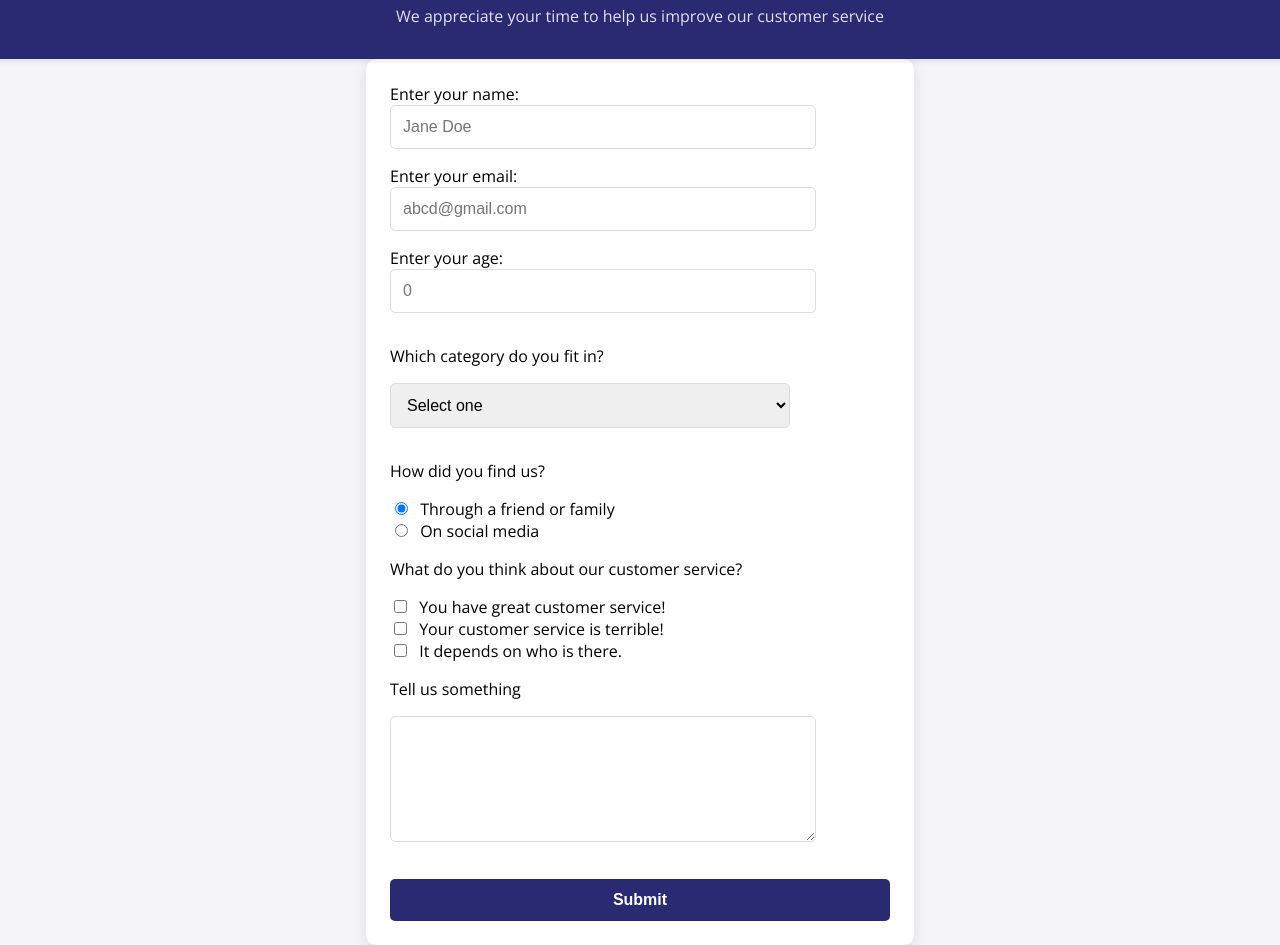
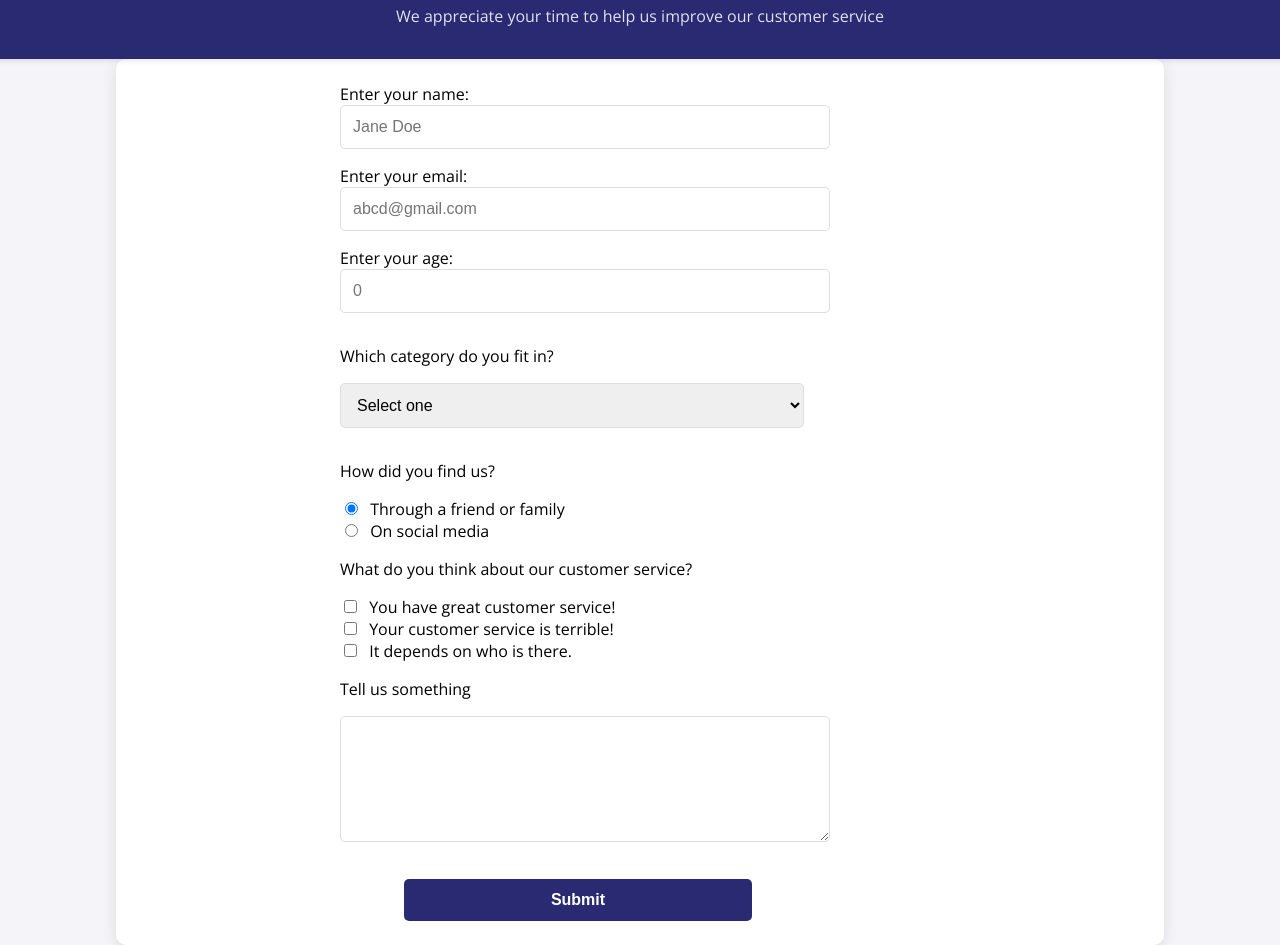
Before and after one commit to Jannattttt/survey_form, a plain HTML site: page index.html in a window 1280 px wide. Shown: the part 58-1003 px from the top of the page. Drawn offline with nearby package versions, Linux system fonts and the light colour scheme.

Commit message:
Another Correction

```diff
--- a/index.html
+++ b/index.html
@@ -18,6 +18,7 @@
   <!-- Form Container -->
   <div id="form-container">
     <form id="survey-form">
+        <div class="inner">
       <label id="name-label">Enter your name:</label>
       <input id="name" type="text" placeholder="Jane Doe" required><br>
 
@@ -53,6 +54,7 @@
       <p>Tell us something</p>
       <textarea></textarea><br>
       <button id="submit" type="submit">Submit</button>
+    </div>
     </form>
   </div>
 </body>
--- a/styles.css
+++ b/styles.css
@@ -50,8 +50,13 @@ body {
     border-radius: 10px;
     box-shadow: 0 4px 15px rgba(0, 0, 0, 0.1);
     width: 100%;
-    max-width: 500px;
+    max-width: 1000px;
     margin: 0 1rem;
+  }
+
+  .inner{
+    max-width: 580px;
+    padding-left: 12.5rem;
   }
 
   label {
@@ -96,14 +101,15 @@ body {
     background-color: #2a2a72;
     color: #ffffff;
     border: none;
-    padding: 0.75rem;
+    padding: 0.75rem !important;
     border-radius: 5px;
     cursor: pointer;
     font-size: 1rem;
     font-weight: 700;
     transition: background-color 0.3s;
-    width: 100%;
+    width: 60%;
     margin-top: 1rem;
+    margin-left: 4rem;
   }
 
   button:hover {
```
